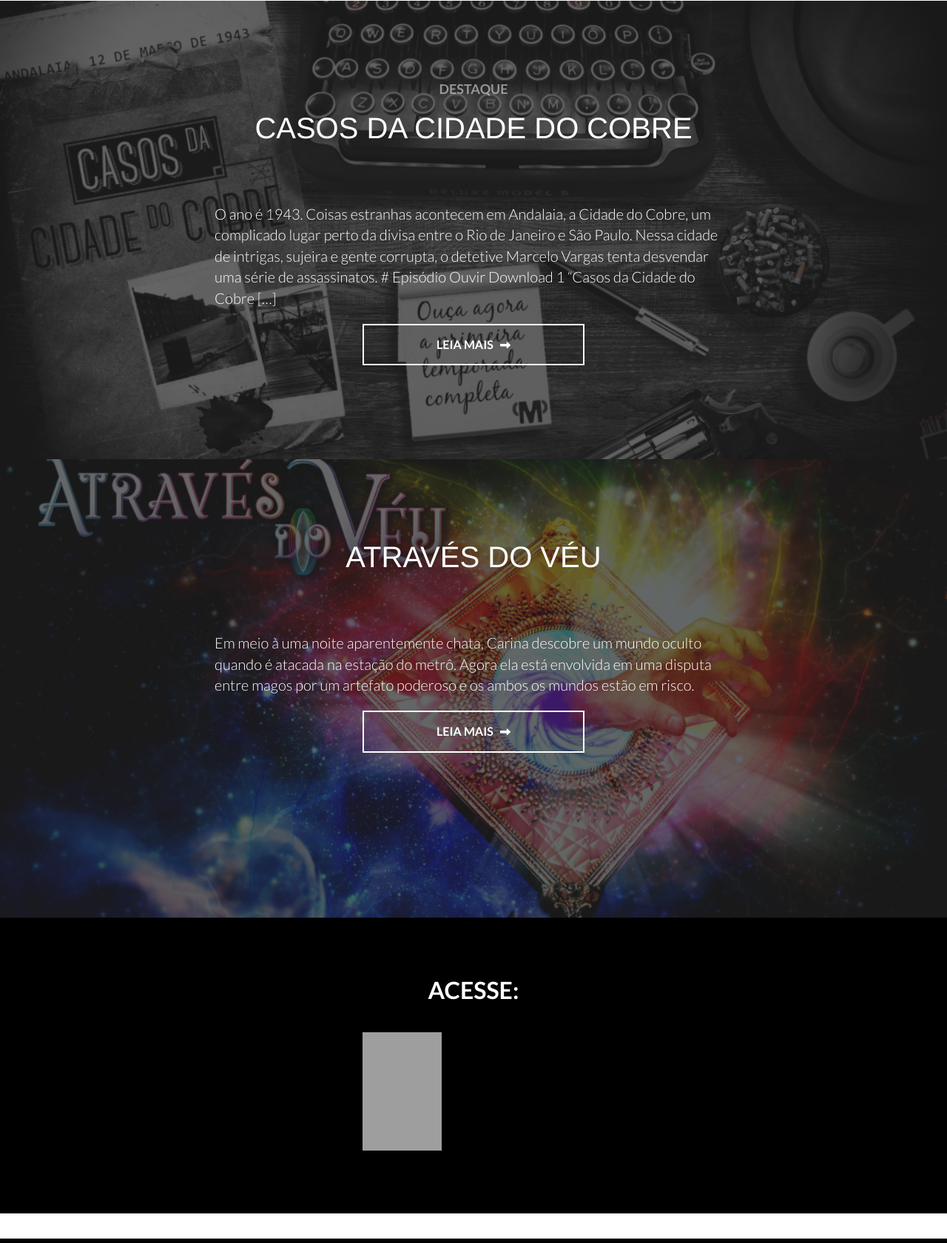
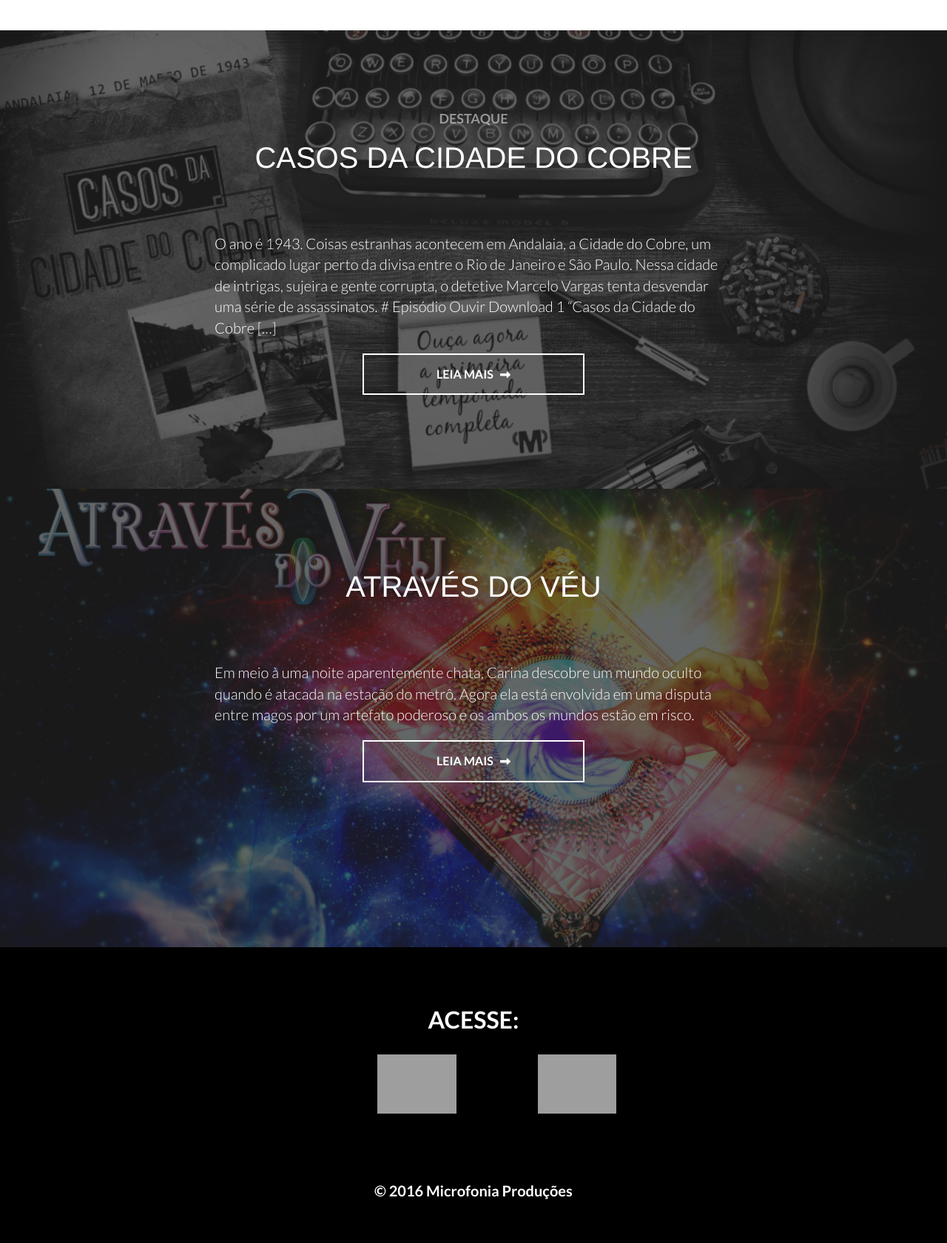
Before and after one commit to Microfonia/website, a Django app: page / in a window 1280 px wide. Shown: the part 359-2040 px from the top of the page at 74% size. Run offline with Django 3.2, Linux system fonts and the light colour scheme; some libraries are stand-ins or nearby versions; grey boxes are pictures that could not be loaded.

Commit message:
makes homepage and menu responsive, fixes layout bugs.

```diff
--- a/microfonia/static/microfonia/home.css
+++ b/microfonia/static/microfonia/home.css
@@ -83,3 +83,28 @@
 #second-serie{
 	background-image: url('./img/atraves-do-veu.png');
 }
+
+@media only screen and (max-width: 480px) {
+
+	.feat-header {
+		padding-top: 40px;
+	}
+	.feat-header h2 {
+		font-size: 30px;
+	}
+
+	.feat-summary {
+		width: 80%;
+
+	}
+
+	.feat-summary p {
+		font-size: 18px;
+		padding-top: 20px;
+	}
+
+	.more-link {
+		font-size: 14px;
+		padding: 10px 30px;
+	}
+}
--- a/microfonia/static/microfonia/template.css
+++ b/microfonia/static/microfonia/template.css
@@ -1,18 +1,19 @@
+body {
+	left: 0;
+	position: relative;
+	transition: .3s left ease-in-out;
+}
+
 #menu {
 	position: fixed;
-	z-index: 2;
+	z-index: 3;
 	overflow-y: scroll;
+	top: 0;
 	right: -650;
 	width: 650px;
 	height: 100%;
 	background-color: #252525;
 	transition: .3s all ease-in-out;
-}
-
-#feed {
-	left: 0;
-	position: relative;
-	transition: .3s left ease-in-out;
 }
 
 .menu-active{
@@ -24,27 +25,38 @@
 	display: block;
 	position: fixed;
 	right: 0!important;
+	top: 0 !important;
 }
 
 .header{
 	width: 100%;
-	height: 360px;
+	min-height: 400px;
 	background-color: #FFF;
-	z-index: 10;
 }
 
-#menu-button{
+.header h1 {
+	transition: 0.5s all ease-in-out;
+}
+
+.menu-button{
 	background-color: #FFF;
 	border-style: solid;
 	border-color: #000;
-	position: absolute;
+	position: fixed;
+	z-index: 3;
 	top: 20px;
 	right: 30px;
+	transition: .3s all ease-in-out;
 }
 
-#menu-button i{
+.menu-button:focus{
+	outline: 0;
+}
+
+.menu-button i{
 	padding-right: 8px;
 }
+
 .title-font{
 	font-family: 'Lato', sans-serif;
 	font-weight: 700;
@@ -177,28 +189,41 @@
 	color: #FFF;
 }
 
+.footer .nav {
+	min-width: 300px;
+}
+
 .footer .nav h3{
 	text-align: center;
 	font-size: 32px;
 	margin-top: 80px;
 }
 
-.footer .nav #links {
+.footer .footerlinks {
 	width: 300px;
 	margin: 0 auto;
-	margin-top: 40px;
+	display: flex;
 }
 
-.footer .nav #youtube {
-    margin-right: 136px;
+
+.footer .access-links {
+    font-weight: lighter;
+    flex: 1;
+    margin: 20px 20px 0 20px;
 }
 
-.footer a{
-	font-weight: lighter;
-	width: 300px;
-	margin: 0 auto;
+.footer #facebook {
+    margin-left: 90px;
 }
 
-.footer img {
+.footer .access-links img {
 	height: 80px;
 }
+
+.hide {
+	display: none;
+}
+
+.button-menu-open {
+	right: 680;
+}
--- a/microfonia/templates/base.html
+++ b/microfonia/templates/base.html
@@ -1,19 +1,39 @@
 {% load static %}
 
-<link rel="stylesheet" href="{% static 'microfonia/template.css' %}" type="text/css" charset="utf-8">
-<link rel="stylesheet" href="https://maxcdn.bootstrapcdn.com/bootstrap/3.3.7/css/bootstrap.min.css">
-<link href="https://fonts.googleapis.com/css?family=Lato:300,700" rel="stylesheet">
-<link href="https://fonts.googleapis.com/css?family=Lato:300,700" rel="stylesheet">
 
-{% block css %} CSS ESPECIFICO AQUI {% endblock %}
 
-<script src="https://use.fontawesome.com/e09838e29b.js"></script>
+
 
 <head>
 	<title>Microfonia Produções</title>
+	<meta name="viewport" content = "width=device-width, initial-scale=1">
+	<link rel="stylesheet" href="{% static 'microfonia/template.css' %}" type="text/css" charset="utf-8">
+	<link rel="stylesheet" href="{% static 'microfonia/template-mobile.css' %}" type="text/css" charset="utf-8">
+	<link rel="stylesheet" href="https://maxcdn.bootstrapcdn.com/bootstrap/3.3.7/css/bootstrap.min.css">
+	<link href="https://fonts.googleapis.com/css?family=Lato:300,700" rel="stylesheet">
+
+	{% block css %} CSS ESPECIFICO AQUI {% endblock %}
+
+	<script src="https://use.fontawesome.com/e09838e29b.js"></script>
 </head>
 
 <body class="bg-format">
+
+
+
+	<div>
+		<button class="menu-button button-font"><i id=	'menu-open' class="fa fa-bars" aria-hidden="true"></i><i id='menu-close' class="fa fa-times hide" aria-hidden="true"></i>MENU</button>
+	</div>
+
+	<header class="header">
+
+		<div>
+			<h1 class="title-font aligncenter home-title">MICROFONIA PRODUÇÕES</h1>
+			<p class="subtitle-font aligncenter home-subtitle">Áudio-dramas e podcasts para você baixar e ouvir onde quiser</p>
+		</div>
+
+	</header>
+
 	<div id="menu">
 		<nav class="nav">
 			<ul class="title-font">
@@ -27,21 +47,10 @@
 			</ul>
 		</nav>
 	</div>
-	<div id="feed">
-		<header class="header">
 
 
-			<div>
-				<button id="menu-button" class="button-font"><i class="fa fa-bars" aria-hidden="true"></i>MENU</button>
-			</div>
 
-
-			<div>
-				<h1 class="title-font aligncenter home-title">MICROFONIA PRODUÇÕES</h1>
-				<p class="subtitle-font aligncenter home-subtitle">Áudio-dramas e podcasts para você baixar e ouvir onde quiser</p>
-			</div>
-		</header>
-
+	<div id="feed">
 		<div>
 			{% block conteudo %}
 			TESTE
@@ -51,9 +60,9 @@
 		<footer class="footer black-background">
 			<div class="nav">
 				<h3 class="white-text title-font">ACESSE:</h3>
-				<div id="links">
-					<a id="youtube" target="_blank" title="Nosso canal do Youtube" href="https://www.youtube.com/channel/UCyGRwgmcx5rLXjxl2xJcUZA"><img alt="follow me on youtube" src="https://www.youtube.com/yt/brand/media/image/YouTube-icon-full_color.png" border=0></a>
-					<a id="facebook" target="_blank" title="Nossa página do Facebook" href="https://www.facebook.com/microfoniaproducoes/?hc_ref=SEARCH&fref=nf"><img alt="follow me on facebook" src="https://i0.wp.com/compratuoferta.com/images/facebook-blanco-01.png" border=0></a>
+				<div class="footerlinks">
+					<a id="youtube" class="access-links" target="_blank" title="Nosso canal do Youtube" href="https://www.youtube.com/channel/UCyGRwgmcx5rLXjxl2xJcUZA"><img alt="follow me on youtube" src="https://www.youtube.com/yt/brand/media/image/YouTube-icon-full_color.png" border=0></a>
+					<a id="facebook" class="access-links" target="_blank" title="Nossa página do Facebook" href="https://www.facebook.com/microfoniaproducoes/?hc_ref=SEARCH&fref=nf"><img alt="follow me on facebook" src="https://i0.wp.com/compratuoferta.com/images/facebook-blanco-01.png" border=0></a>
 				</div>
 
 			</div>
@@ -66,10 +75,14 @@
 <script>
 
 $(document).ready(function() {
-	$("#menu-button").on("click", function(){
+	$(".menu-button").on("click", function(){
 
-	$("#feed").toggleClass("menu-active");
+	$(".menu-button").toggleClass("button-menu-open");
+	$("body").toggleClass("menu-active");
 	$("#menu").toggleClass("menu-expanded");
+	$("#menu-open").toggleClass('hide');
+	$("#menu-close").toggleClass('hide');
 	});
 });
+
 </script>
```
Also changed, not shown: microfonia/static/microfonia/template-mobile.css (added, +74 -0 lines).
